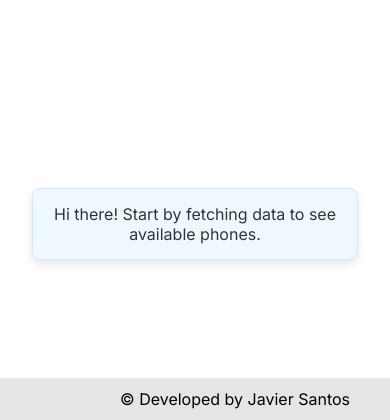
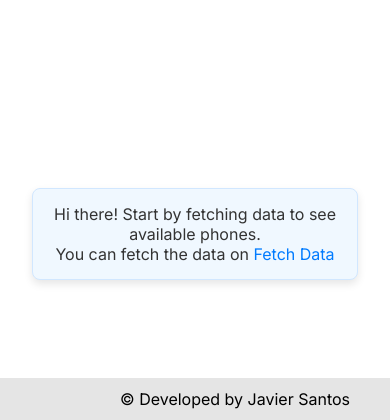
Before and after one commit to javsanmar5/DealHopper, a Django app: page / in a window 390 px wide. Shown: the part 424-844 px from the top of the page. Run offline with Django 5.2, Linux system fonts and the light colour scheme; data that the repository does not hold is empty.

Commit message:
feat: Add link to fetch data in no-phones-message

```diff
--- a/master/static/css/home.css
+++ b/master/static/css/home.css
@@ -99,3 +99,12 @@
     width: fit-content;
     box-shadow: 0 4px 8px rgba(0, 0, 0, 0.1);
 }
+
+.no-phones-message a {
+    color: var(--main-blue);
+    text-decoration: none;
+}
+
+.no-phones-message a:hover {
+    text-decoration: underline;
+}
--- a/master/templates/home.html
+++ b/master/templates/home.html
@@ -25,7 +25,10 @@
 </div>
 
 {% if phones|length == 0 %}
-    <p class="no-phones-message">Hi there! Start by fetching data to see available phones.</p>
+    <p class="no-phones-message">
+        Hi there! Start by fetching data to see available phones. <br>
+        You can fetch the data on <a href="{% url 'fetch_data' %}">Fetch Data</a>
+    </p>
 {% endif %}
 
 {% endblock %}
```
